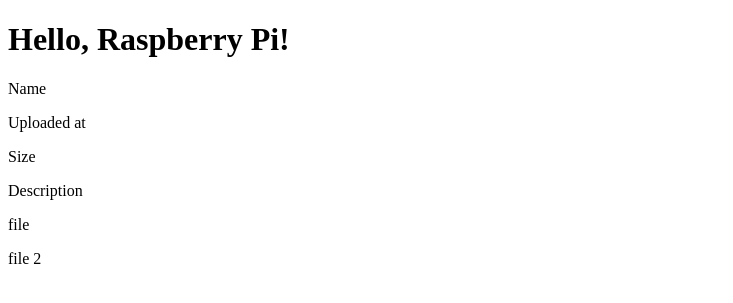
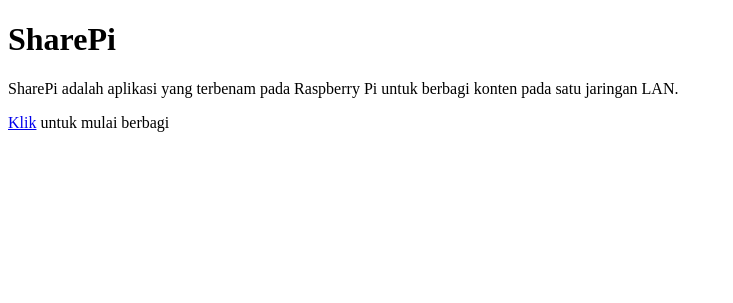
Before and after one commit to bendknee/SysProg_SharePi, a Django app: page / in a window 1280 px wide. Shown: the top 303 px of the page, without its empty margins (0-733 px from the left). Run offline with Django 3.2, Linux system fonts and the light colour scheme.

Commit message:
Update htmls

```diff
--- a/web/templates/form.html
+++ b/web/templates/form.html
@@ -8,9 +8,9 @@
   </head>
   <body>
     <form id="form" method="POST" enctype="multipart/form-data" action="{% url 'web:file_post' %}">
-    <h1>File Form</h1>
+    <h1>File Upload</h1>
     {% csrf_token %}
-    {{ form }}
+    {{ form.as_p }}
     <input id="submit" type="submit" class="btn btn-lg btn-block btn-info" value="Submit">
     </form>
   </body>
--- a/web/templates/index.html
+++ b/web/templates/index.html
@@ -9,23 +9,11 @@
     </style>
   </head>
   <body>
-    <h1>Hello, Raspberry Pi!</h1>
-    <div class="table">
-      <div>
-        <div ><p>Name</p></div>
-        <div><p>Uploaded at</p></div>
-        <div><p>Size</p></div>
-        <div><p>Description</p></div>
-      </div>
-      <div >
-        <div><p>file</p></div>
-      </div>
-      <div>
-        <div>
-          <p>file 2</p>
-        </div>
-      </div>
-
-    </div>
+    <h1>SharePi</h1>
+    <p>
+      SharePi adalah aplikasi yang terbenam pada Raspberry Pi untuk berbagi konten pada satu jaringan
+      LAN.
+    </p>
+    <a href="{% url 'web:file_form' %}">Klik</a> untuk mulai berbagi
   </body>
 </html>
```
Also changed, not shown: db.sqlite3, web/forms.py (line endings or trailing spaces), web/templates/list.html (line endings or trailing spaces).
